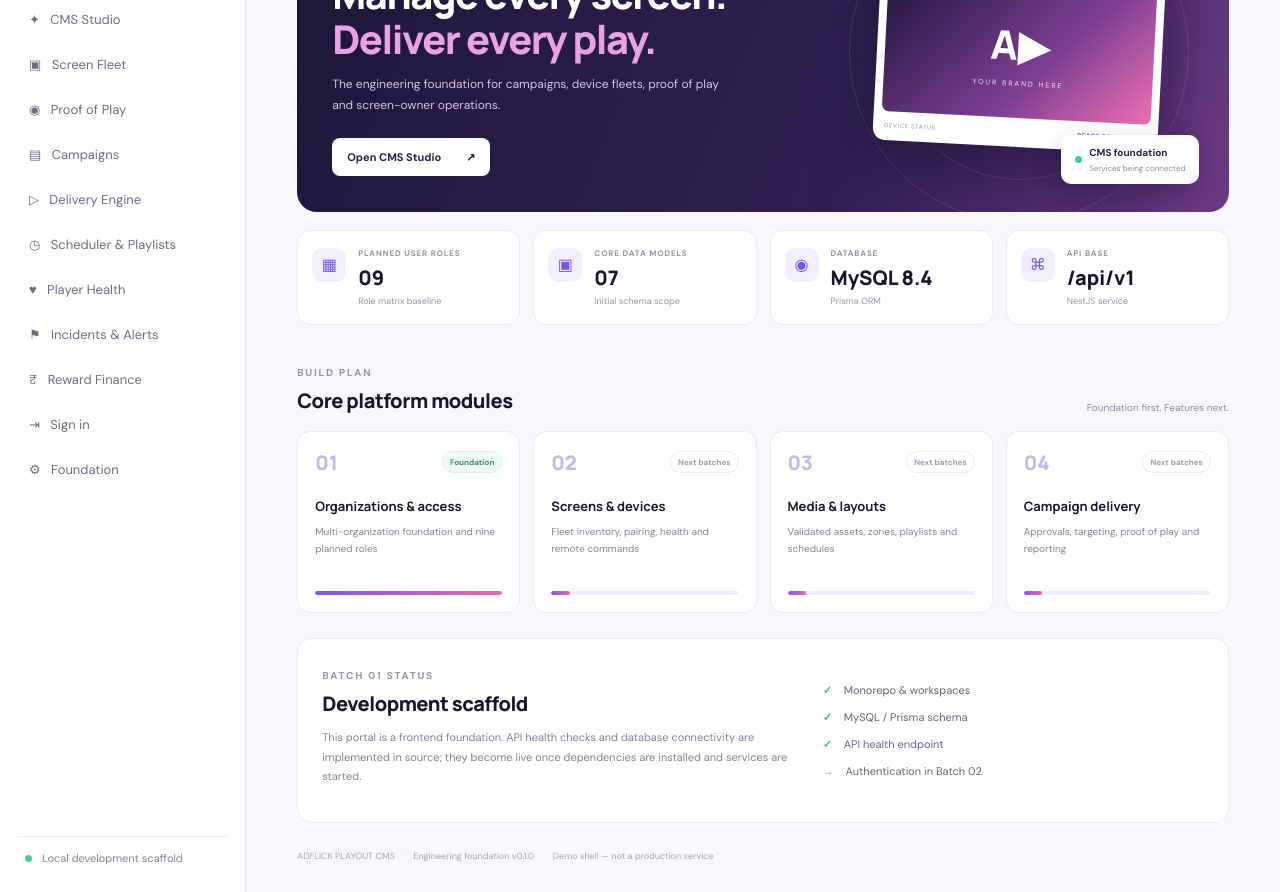
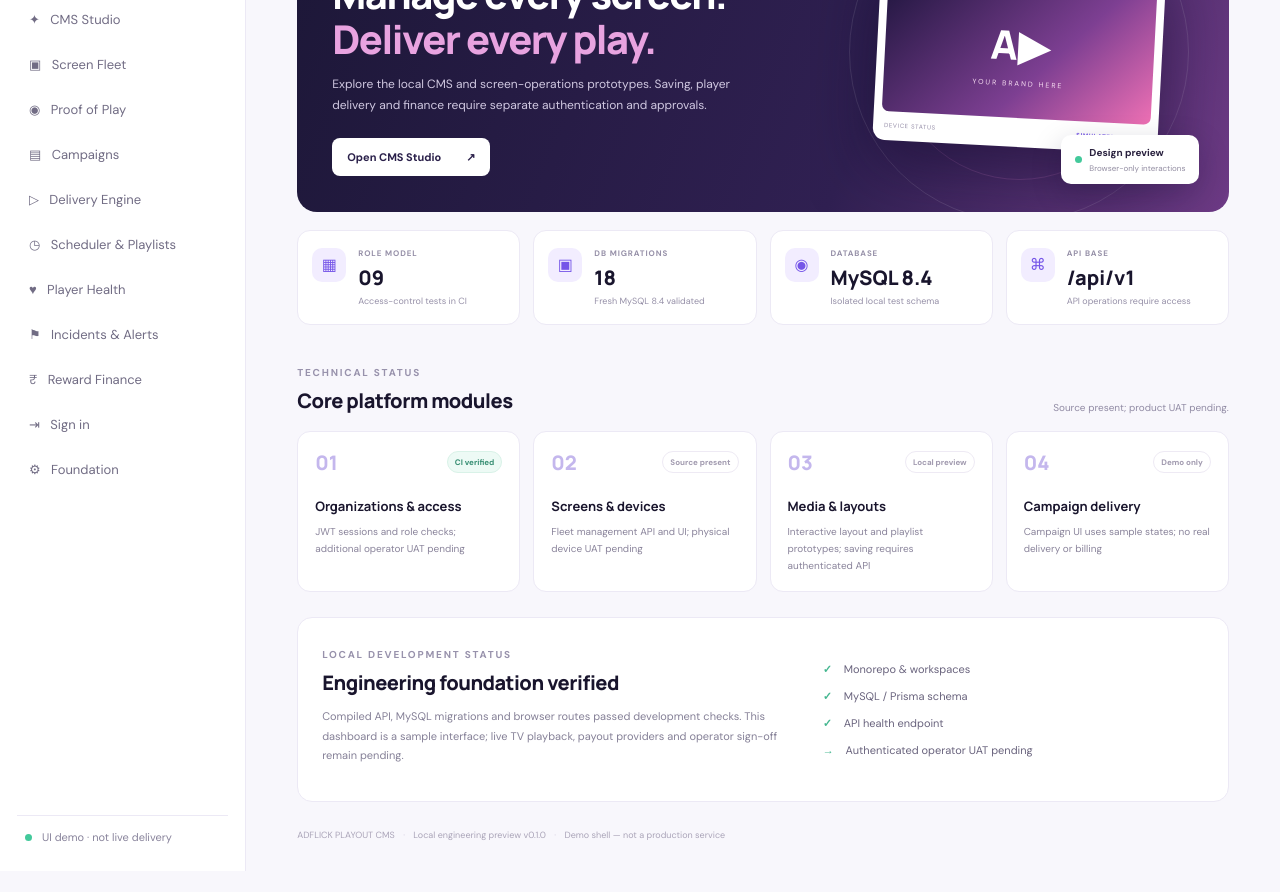
Before and after one commit to canzone-tech/adflick, a Next.js app in the folder apps/web/: page / in a window 1280 px wide. Shown: the part 220-1112 px from the top of the page. After the commit the page ends 1091 px from the top, so only its background shows below. Built offline with nearby package versions, Linux system fonts and the light colour scheme.

Commit message:
fix(ui): distinguish local CMS/campaign demos from live approved operations
Correct stale Batch01 claims and unsupported progress bars, reset CMS tab feedback and disable empty playlist preview. Preserve all business policies and backend behavior.

```diff
--- a/apps/web/app/campaigns/page.tsx
+++ b/apps/web/app/campaigns/page.tsx
@@ -30,6 +30,7 @@ export default function CampaignsPage(){
  function create(){if(!name.trim()||!advertiser.trim()||!budget.trim()||end<=start){setNote('Enter campaign, advertiser, budget and a valid date range.');return;}const id=`CMP-${(Math.max(1050,...rows.map(r=>Number(r.id.split('-')[1])||0))+1)}`;setRows(prev=>[{id,name:name.trim(),advertiser:advertiser.trim(),budget:`₹${Number(budget).toLocaleString('en-IN')}`,start,end,creatives:1,screens:0,status:'DRAFT',note:'Draft created in local preview'},...prev]);setName('');setAdvertiser('');setBudget('');setShowForm(false);setFilter('ALL');setNote('Draft created in local preview. No backend request was made.');}
  return <main className="campaign-shell">
   <header className="campaign-header"><div><Link href="/" className="campaign-back">← Back to overview</Link><p className="campaign-eyebrow">ADVERTISER WORKSPACE / BATCH 06</p><h1>Campaign management</h1><p>Build campaigns, submit creatives for review and manage the approval lifecycle.</p></div><button className="campaign-primary" onClick={()=>setShowForm(v=>!v)}>{showForm?'× Close':'＋ New campaign'}</button></header>
+  <p className="campaign-preview-note" role="note"><strong>Demo workspace:</strong> Sample campaigns, budget figures and all review / activation buttons are browser-only. Nothing here publishes ads, changes a server campaign or triggers payment.</p>
   <section className="campaign-kpis"><div><span>Total campaigns</span><strong>{rows.length.toString().padStart(2,'0')}</strong><small>All workflow states</small></div><div><span>Needs review</span><strong>{rows.filter(r=>r.status==='PENDING_REVIEW').length.toString().padStart(2,'0')}</strong><small>Awaiting reviewer action</small></div><div><span>Approved / scheduled</span><strong>{rows.filter(r=>['APPROVED','SCHEDULED'].includes(r.status)).length.toString().padStart(2,'0')}</strong><small>Not yet confirmed live</small></div><div><span>Active</span><strong>{rows.filter(r=>r.status==='ACTIVE').length.toString().padStart(2,'0')}</strong><small>Demo states only</small></div></section>
   {showForm&&<section className="campaign-form"><div><span className="campaign-eyebrow">CAMPAIGN SETUP</span><h2>Create a draft campaign</h2><p>Prototype fields only. The API requires READY creative asset IDs and optional target screen IDs.</p></div><div className="campaign-form-grid"><label>Campaign name<input value={name} onChange={e=>setName(e.target.value)} placeholder="e.g. Diwali store launch"/></label><label>Advertiser / brand<input value={advertiser} onChange={e=>setAdvertiser(e.target.value)} placeholder="Business name"/></label><label>Budget (₹)<input type="number" min="0" value={budget} onChange={e=>setBudget(e.target.value)} placeholder="100000"/></label><label>Start date<input type="date" value={start} onChange={e=>setStart(e.target.value)}/></label><label>End date<input type="date" value={end} onChange={e=>setEnd(e.target.value)}/></label><div className="campaign-form-actions"><button className="campaign-primary" onClick={create}>Save draft</button></div></div></section>}
   <section className="campaign-board"><div className="campaign-board-head"><div><span className="campaign-eyebrow">WORKFLOW CONTROL</span><h2>Campaigns</h2></div><span className="campaign-sample">SAMPLE DATA</span></div><div className="campaign-controls"><input value={search} onChange={e=>setSearch(e.target.value)} placeholder="Search campaign or advertiser…" aria-label="Search campaigns"/><div className="campaign-filters">{[['ALL','All'],['PENDING_REVIEW','Review'],['APPROVED','Approved'],['SCHEDULED','Scheduled'],['ACTIVE','Active'],['REJECTED','Rejected']].map(([v,l])=><button key={v} className={filter===v?'selected':''} onClick={()=>setFilter(v)}>{l}</button>)}</div></div>
--- a/apps/web/app/cms/page.tsx
+++ b/apps/web/app/cms/page.tsx
@@ -58,7 +58,7 @@ export default function CmsPage() {
         <span className="preview-pill">INTERACTIVE PREVIEW</span>
       </header>
       <div className="cms-tabs" role="tablist" aria-label="CMS modules">
-        {(['layouts', 'media', 'playlists'] as const).map((value) => <button key={value} className={tab === value ? 'selected' : ''} onClick={() => setTab(value)} role="tab" aria-selected={tab === value}>{value === 'layouts' ? 'Layout Studio' : value === 'media' ? 'Media Library' : 'Playlists & Scheduling'}</button>)}
+        {(['layouts', 'media', 'playlists'] as const).map((value) => <button key={value} className={tab === value ? 'selected' : ''} onClick={() => { setTab(value); setMessage(value === 'layouts' ? 'Layout preview only. Drafts are not saved to the API.' : value === 'media' ? 'Media metadata is browser-only; no file bytes are uploaded.' : 'Playlist preview only. Add local media, then select items to prepare a draft.'); }} role="tab" aria-selected={tab === value}>{value === 'layouts' ? 'Layout Studio' : value === 'media' ? 'Media Library' : 'Playlists & Scheduling'}</button>)}
       </div>
 
       {tab === 'layouts' && <section className="cms-grid">
@@ -70,7 +70,7 @@ export default function CmsPage() {
             {zones.map((zone) => <div key={zone.id} className={`zone zone-${zone.type.toLowerCase()}`} style={{ left: `${zone.x}%`, top: `${zone.y}%`, width: `${zone.width}%`, height: `${zone.height}%` }}><b>{zone.name}</b><span>{zone.type}</span></div>)}
           </div></div>
           <div className="canvas-footer"><span>Canvas preview · 16:9</span><span>{zones.length} zones</span></div>
-          <button className="primary-button" onClick={() => setMessage(`Draft "${layoutName}" prepared locally. Use POST /api/v1/cms/layouts after connecting API authentication.`)}>Save draft layout</button>
+          <button className="primary-button" onClick={() => setMessage(`Layout draft "${layoutName}" prepared in browser only. It has not been saved to the API.`)}>Preview layout draft</button>
         </div>
         <div className="panel properties-panel">
           <div className="panel-heading"><div><span className="eyebrow">PROPERTIES</span><h2>Zone settings</h2></div><button className="small-button" onClick={addZone}>+ Add zone</button></div>
@@ -91,7 +91,7 @@ export default function CmsPage() {
       </section>}
 
       {tab === 'playlists' && <section className="cms-grid playlist-grid">
-        <div className="panel"><div className="panel-heading"><div><span className="eyebrow">PLAYLIST BUILDER</span><h2>Sequence content</h2></div></div><label className="field-label" htmlFor="playlistName">Playlist name</label><input id="playlistName" value={playlistName} onChange={(e) => setPlaylistName(e.target.value)} maxLength={180} /><div className="playlist-sequence"><div className="sequence-title">Available local media</div>{assets.length === 0 ? <p className="empty-state">Add preview assets in the Media Library tab first.</p> : assets.map((asset) => <label className="check-row" key={asset.name}><input type="checkbox" checked={playlistItems.includes(asset.name)} onChange={() => togglePlaylist(asset.name)} /> <span>{asset.name}</span><small>{asset.type}</small></label>)}</div><button className="primary-button" onClick={() => setMessage(`Playlist "${playlistName}" has ${playlistItems.length} selected local items. Real persistence requires API authentication and READY assets.`)}>Save playlist draft</button></div>
+        <div className="panel"><div className="panel-heading"><div><span className="eyebrow">PLAYLIST BUILDER</span><h2>Sequence content</h2></div></div><label className="field-label" htmlFor="playlistName">Playlist name</label><input id="playlistName" value={playlistName} onChange={(e) => setPlaylistName(e.target.value)} maxLength={180} /><div className="playlist-sequence"><div className="sequence-title">Available local media</div>{assets.length === 0 ? <p className="empty-state">Add preview assets in the Media Library tab first.</p> : assets.map((asset) => <label className="check-row" key={asset.name}><input type="checkbox" checked={playlistItems.includes(asset.name)} onChange={() => togglePlaylist(asset.name)} /> <span>{asset.name}</span><small>{asset.type}</small></label>)}</div><button className="primary-button" disabled={playlistItems.length === 0} onClick={() => setMessage(`Playlist "${playlistName}" prepared in browser only with ${playlistItems.length} selected preview items. It has not been saved or scheduled.`)}>Preview playlist draft</button></div>
         <div className="panel"><span className="eyebrow">SCHEDULING FOUNDATION</span><h2>Playback plan</h2><div className="schedule-card"><span className="schedule-time">06:00 — 11:00</span><strong>Morning rotation</strong><small>Weekdays · Asia/Kolkata</small></div><div className="schedule-card"><span className="schedule-time">11:00 — 18:00</span><strong>Daytime rotation</strong><small>Every day · Asia/Kolkata</small></div><div className="schedule-card"><span className="schedule-time">18:00 — 23:00</span><strong>Evening rotation</strong><small>Every day · Asia/Kolkata</small></div><p className="hint">Scheduling UI is illustrative. Device targeting, conflict resolution and timezone-aware delivery are planned for later batches.</p></div>
       </section>}
 
--- a/apps/web/app/page.tsx
+++ b/apps/web/app/page.tsx
@@ -1,8 +1,8 @@
 const modules = [
-  { number: '01', title: 'Organizations & access', detail: 'Multi-organization foundation and nine planned roles', status: 'Foundation' },
-  { number: '02', title: 'Screens & devices', detail: 'Fleet inventory, pairing, health and remote commands', status: 'Next batches' },
-  { number: '03', title: 'Media & layouts', detail: 'Validated assets, zones, playlists and schedules', status: 'Next batches' },
-  { number: '04', title: 'Campaign delivery', detail: 'Approvals, targeting, proof of play and reporting', status: 'Next batches' },
+  { number: '01', title: 'Organizations & access', detail: 'JWT sessions and role checks; additional operator UAT pending', status: 'CI verified' },
+  { number: '02', title: 'Screens & devices', detail: 'Fleet management API and UI; physical device UAT pending', status: 'Source present' },
+  { number: '03', title: 'Media & layouts', detail: 'Interactive layout and playlist prototypes; saving requires authenticated API', status: 'Local preview' },
+  { number: '04', title: 'Campaign delivery', detail: 'Campaign UI uses sample states; no real delivery or billing', status: 'Demo only' },
 ];
 
 export default function HomePage() {
@@ -24,26 +24,26 @@ export default function HomePage() {
         <a className="nav" href="/finance">₹ &nbsp; Reward Finance</a>
         <a className="nav" href="/login">⇥ &nbsp; Sign in</a>
         <a className="nav" href="#foundation">⚙ &nbsp; Foundation</a>
-        <div className="sidebar-bottom"><span className="status-dot" /> Local development scaffold</div>
+        <div className="sidebar-bottom"><span className="status-dot" /> UI demo · not live delivery</div>
       </aside>
       <section className="main">
-        <header className="topbar"><div><span className="eyebrow">AJOOBA DIGITAL / ENGINEERING</span><h1>Playout control centre</h1></div><span className="env-pill">BATCH 01 · FOUNDATION</span></header>
+        <header className="topbar"><div><span className="eyebrow">AJOOBA DIGITAL / ENGINEERING</span><h1>Playout control centre</h1></div><span className="env-pill">LOCAL DEV · NOT RELEASED</span></header>
         <section className="hero" id="overview">
-          <div className="hero-copy"><span className="hero-tag">APPROVED PRODUCT BASELINE</span><h2>Manage every screen.<br /><em>Deliver every play.</em></h2><p>The engineering foundation for campaigns, device fleets, proof of play and screen-owner operations.</p><a className="primary" href="/cms">Open CMS Studio <span>↗</span></a></div>
-          <div className="hero-art" aria-hidden="true"><div className="orbit orbit-one" /><div className="orbit orbit-two" /><div className="screen-card"><div className="screen-head"><i /><i /><i /><span>LIVE PREVIEW</span></div><div className="screen-gradient"><b>A▶</b><small>YOUR BRAND HERE</small></div><div className="screen-foot"><span>DEVICE STATUS</span><strong>READY FOR PAIRING</strong></div></div><div className="floating-stat"><span className="status-dot" /> <span><b>CMS foundation</b><small>Services being connected</small></span></div></div>
+          <div className="hero-copy"><span className="hero-tag">ENGINEERING PROTOTYPE · NOT LIVE</span><h2>Manage every screen.<br /><em>Deliver every play.</em></h2><p>Explore the local CMS and screen-operations prototypes. Saving, player delivery and finance require separate authentication and approvals.</p><a className="primary" href="/cms">Open CMS Studio <span>↗</span></a></div>
+          <div className="hero-art" aria-hidden="true"><div className="orbit orbit-one" /><div className="orbit orbit-two" /><div className="screen-card"><div className="screen-head"><i /><i /><i /><span>SCREEN MOCKUP</span></div><div className="screen-gradient"><b>A▶</b><small>YOUR BRAND HERE</small></div><div className="screen-foot"><span>DEVICE STATUS</span><strong>SIMULATED DISPLAY</strong></div></div><div className="floating-stat"><span className="status-dot" /> <span><b>Design preview</b><small>Browser-only interactions</small></span></div></div>
         </section>
         <section className="stats">
-          <article><span className="stat-icon">▦</span><div><small>PLANNED USER ROLES</small><strong>09</strong><span>Role matrix baseline</span></div></article>
-          <article><span className="stat-icon">▣</span><div><small>CORE DATA MODELS</small><strong>07</strong><span>Initial schema scope</span></div></article>
-          <article><span className="stat-icon">◉</span><div><small>DATABASE</small><strong>MySQL 8.4</strong><span>Prisma ORM</span></div></article>
-          <article><span className="stat-icon">⌘</span><div><small>API BASE</small><strong>/api/v1</strong><span>NestJS service</span></div></article>
+          <article><span className="stat-icon">▦</span><div><small>ROLE MODEL</small><strong>09</strong><span>Access-control tests in CI</span></div></article>
+          <article><span className="stat-icon">▣</span><div><small>DB MIGRATIONS</small><strong>18</strong><span>Fresh MySQL 8.4 validated</span></div></article>
+          <article><span className="stat-icon">◉</span><div><small>DATABASE</small><strong>MySQL 8.4</strong><span>Isolated local test schema</span></div></article>
+          <article><span className="stat-icon">⌘</span><div><small>API BASE</small><strong>/api/v1</strong><span>API operations require access</span></div></article>
         </section>
         <section className="section" id="modules">
-          <div className="section-heading"><div><span className="eyebrow">BUILD PLAN</span><h2>Core platform modules</h2></div><span className="subtle">Foundation first. Features next.</span></div>
-          <div className="module-grid">{modules.map((module) => <article className="module-card" key={module.number}><div className="module-top"><span>{module.number}</span><span className={module.number === '01' ? 'mini-pill ready' : 'mini-pill'}>{module.status}</span></div><h3>{module.title}</h3><p>{module.detail}</p><div className="module-line"><span style={{ width: module.number === '01' ? '100%' : '10%' }} /></div></article>)}</div>
+          <div className="section-heading"><div><span className="eyebrow">TECHNICAL STATUS</span><h2>Core platform modules</h2></div><span className="subtle">Source present; product UAT pending.</span></div>
+          <div className="module-grid">{modules.map((module) => <article className="module-card" key={module.number}><div className="module-top"><span>{module.number}</span><span className={module.number === '01' ? 'mini-pill ready' : 'mini-pill'}>{module.status}</span></div><h3>{module.title}</h3><p>{module.detail}</p></article>)}</div>
         </section>
-        <section className="foundation" id="foundation"><div><span className="eyebrow">BATCH 01 STATUS</span><h2>Development scaffold</h2><p>This portal is a frontend foundation. API health checks and database connectivity are implemented in source; they become live once dependencies are installed and services are started.</p></div><div className="checklist"><div><span>✓</span> Monorepo & workspaces</div><div><span>✓</span> MySQL / Prisma schema</div><div><span>✓</span> API health endpoint</div><div><span>→</span> Authentication in Batch 02</div></div></section>
-        <footer>ADFLICK PLAYOUT CMS <span>·</span> Engineering foundation v0.1.0 <span>·</span> Demo shell — not a production service</footer>
+        <section className="foundation" id="foundation"><div><span className="eyebrow">LOCAL DEVELOPMENT STATUS</span><h2>Engineering foundation verified</h2><p>Compiled API, MySQL migrations and browser routes passed development checks. This dashboard is a sample interface; live TV playback, payout providers and operator sign-off remain pending.</p></div><div className="checklist"><div><span>✓</span> Monorepo & workspaces</div><div><span>✓</span> MySQL / Prisma schema</div><div><span>✓</span> API health endpoint</div><div><span>→</span> Authenticated operator UAT pending</div></div></section>
+        <footer>ADFLICK PLAYOUT CMS <span>·</span> Local engineering preview v0.1.0 <span>·</span> Demo shell — not a production service</footer>
       </section>
     </main>
   );
```
Also changed, not shown: apps/web/app/campaigns/campaigns.css, apps/web/app/cms/cms.css.
